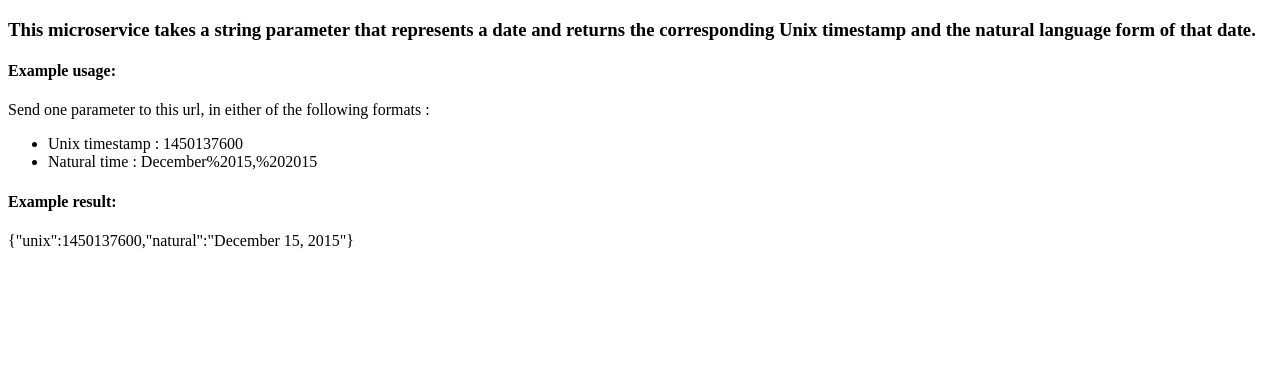
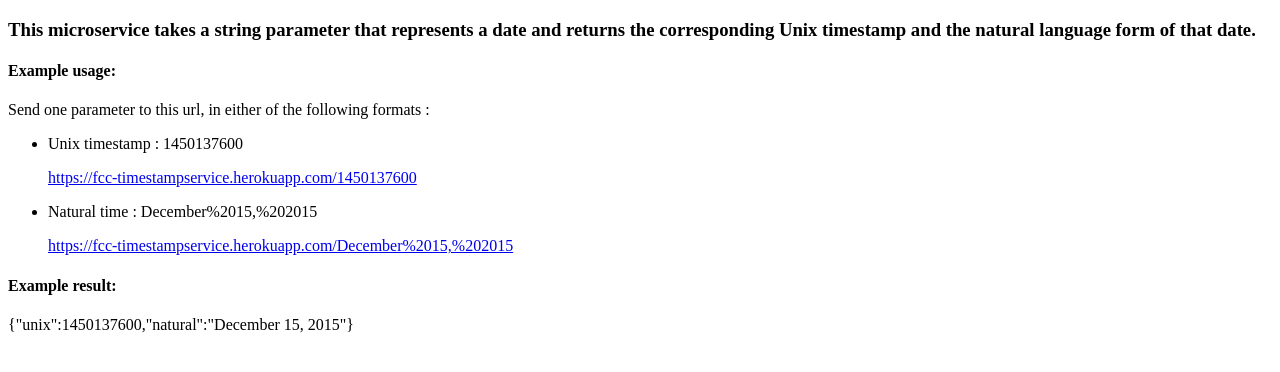
Before and after one commit to DrNightmare/timestamp-microservice, a website: page index.html in a window 1280 px wide. Drawn offline with Linux system fonts and the light colour scheme.

Commit message:
Included URLs in example

```diff
--- a/index.html
+++ b/index.html
@@ -10,8 +10,8 @@
     <h4>Example usage:</h4>
     <p>Send one parameter to this url, in either of the following formats : </p>
     <ul>
-        <li>Unix timestamp : 1450137600</li>
-        <li>Natural time : December%2015,%202015</li>
+        <li>Unix timestamp : 1450137600<p><a href="https://fcc-timestampservice.herokuapp.com/1450137600">https://fcc-timestampservice.herokuapp.com/1450137600</p></a></li>
+        <li>Natural time : December%2015,%202015<p><a href="https://fcc-timestampservice.herokuapp.com/December%2015,%202015">https://fcc-timestampservice.herokuapp.com/December%2015,%202015</p></a></li>
     </ul>
     <h4>Example result:</h4>
     <p>{"unix":1450137600,"natural":"December 15, 2015"}</p>
```
